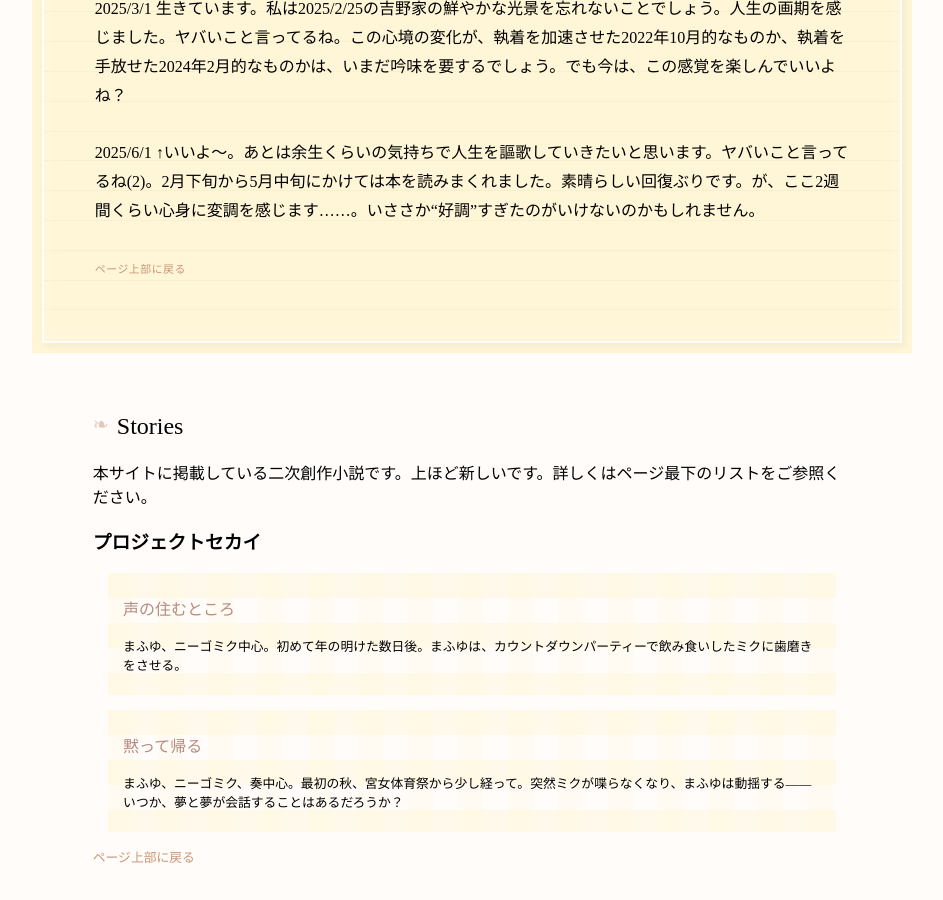
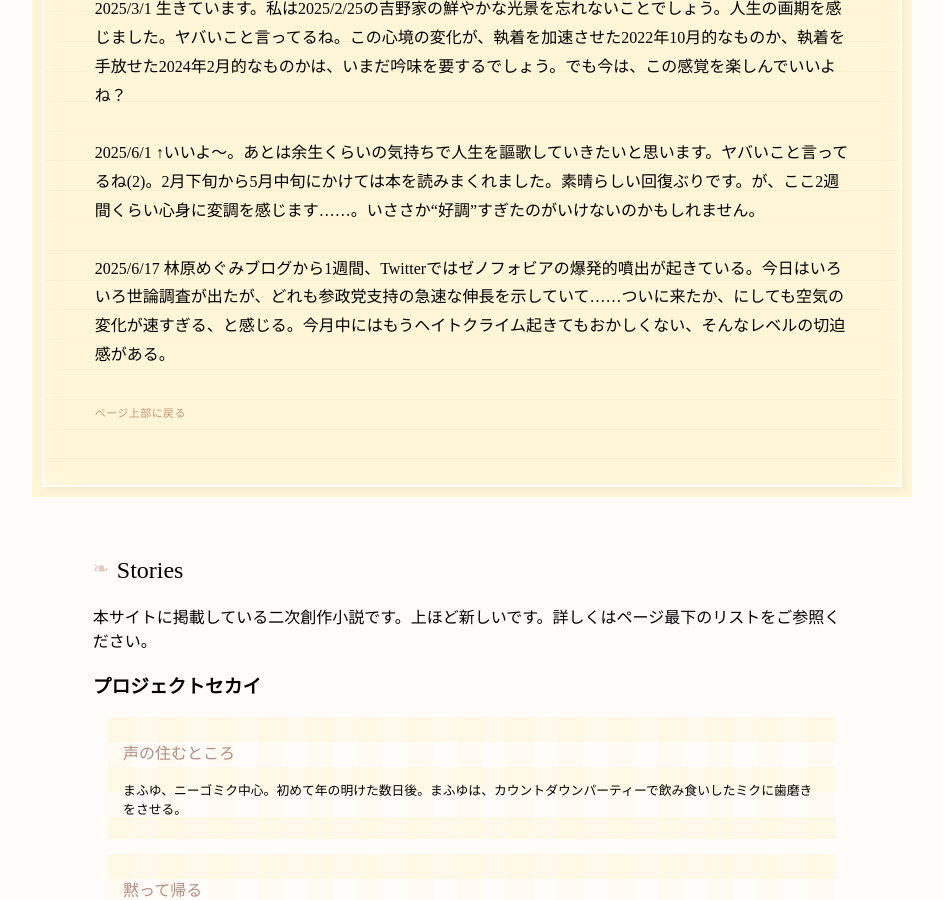
Before and after one commit to misora100/misora100.github.io, a Jekyll site: the page index.html, which Jekyll copies as it is, in a window 1280 px wide and 900 px high, scrolled down 4485 px. Shown: the whole window, without its empty margins (168-1111 px from the left). Built offline with Jekyll 4.4.1, drawn with Linux system fonts in a browser that asks for light colours; some web fonts are replaced.

Commit message:
Update index.html

```diff
--- a/index.html
+++ b/index.html
@@ -96,6 +96,7 @@
         <p>2025/1/23 朝起きたら、休職直前期のような心身の状態だったので即刻休暇をとりました。というか昨日の時点で一日中、過去のさまざまなことを思い出しながら「私のせいですか」「私がいけなかったんですか」と独語していた（リモートワークです）ので危険ではあったのでした。ある立場にいる唯一の人間が私だったのに、その私がうまくできなくて良い結果にならなかった。そういうことが多い。なりすまし事件に関してもそう。タイトルは伏せるがある小説でいうところの、「ボトルネック」ですね。ともあれんー、負荷を上げすぎたか……。夜に久保川統計を少し。ただ、負荷を上げずんば勉強なんてできないわけです。こんなことでいいんでしょうか。</p>
         <p>2025/3/1 生きています。私は2025/2/25の吉野家の鮮やかな光景を忘れないことでしょう。人生の画期を感じました。ヤバいこと言ってるね。この心境の変化が、執着を加速させた2022年10月的なものか、執着を手放せた2024年2月的なものかは、いまだ吟味を要するでしょう。でも今は、この感覚を楽しんでいいよね？</p>
         <p>2025/6/1 ↑いいよ～。あとは余生くらいの気持ちで人生を謳歌していきたいと思います。ヤバいこと言ってるね(2)。2月下旬から5月中旬にかけては本を読みまくれました。素晴らしい回復ぶりです。が、ここ2週間くらい心身に変調を感じます……。いささか“好調”すぎたのがいけないのかもしれません。</p>
+        <p>2025/6/17 林原めぐみブログから1週間、Twitterではゼノフォビアの爆発的噴出が起きている。今日はいろいろ世論調査が出たが、どれも参政党支持の急速な伸長を示していて……ついに来たか、にしても空気の変化が速すぎる、と感じる。今月中にはもうヘイトクライム起きてもおかしくない、そんなレベルの切迫感がある。</p>
         <div class="back_to_menu"><p><a onclick="ScrollWindow('menu');">ページ上部に戻る</a></p></div>
     </div>
     <div class="main" id="stories">
```
